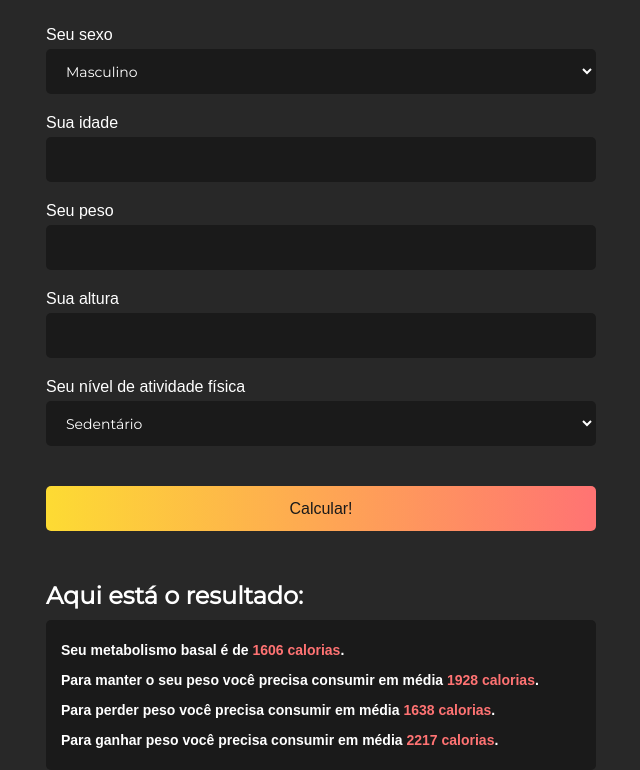
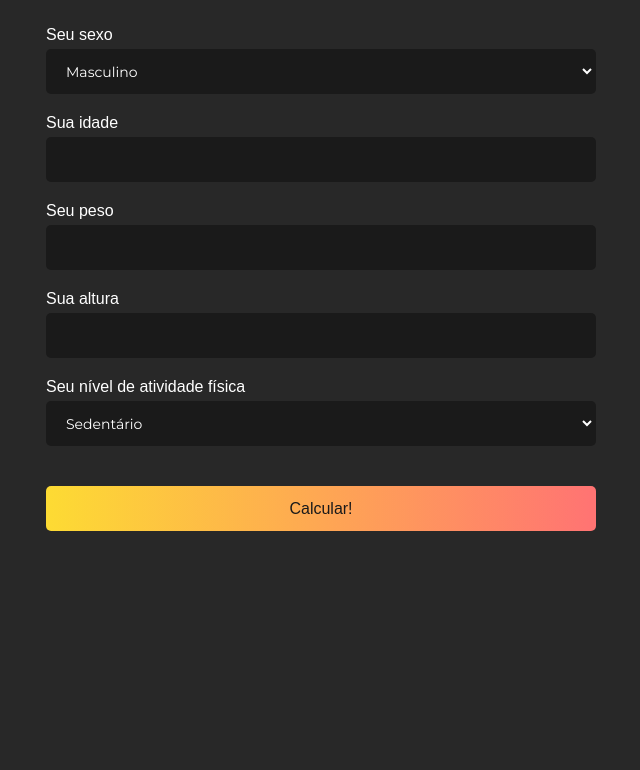
Before and after one commit to thainaviadroski/getkcal, a plain HTML site: page index.html in a window 1280 px wide. Shown: the part 124-894 px from the top of the page, without its empty margins (319-959 px from the left). After the commit the page ends 800 px from the top, so only its background shows below. Drawn offline with Linux system fonts and the light colour scheme.

Commit message:
Change HTML. Add line import script.js. Remove content div result-container

```diff
--- a/index.html
+++ b/index.html
@@ -48,27 +48,13 @@
           <button type="submit">Calcular!</button>
         </div>
       </form>
-      <div class="result-container">
-        <h2>Aqui está o resultado:</h2>
+      <div class="result-container" id="result">
 
-        <div class="result-content">
-          <ul>
-            <li>
-              Seu metabolismo basal é de <strong>1606 calorias</strong>.
-            </li>
-            <li>
-              Para manter o seu peso você precisa consumir em média <strong>1928 calorias</strong>.
-            </li>
-            <li>
-              Para perder peso você precisa consumir em média <strong>1638 calorias</strong>.
-            </li>
-            <li>
-              Para ganhar peso você precisa consumir em média <strong>2217 calorias</strong>.
-            </li>
-          </ul>
-        </div>
       </div>
     </div>
   </div>
+
+
+  <script src="assets/js/script.js" type="text/javascript"></script>
 </body>
 </html>
```
